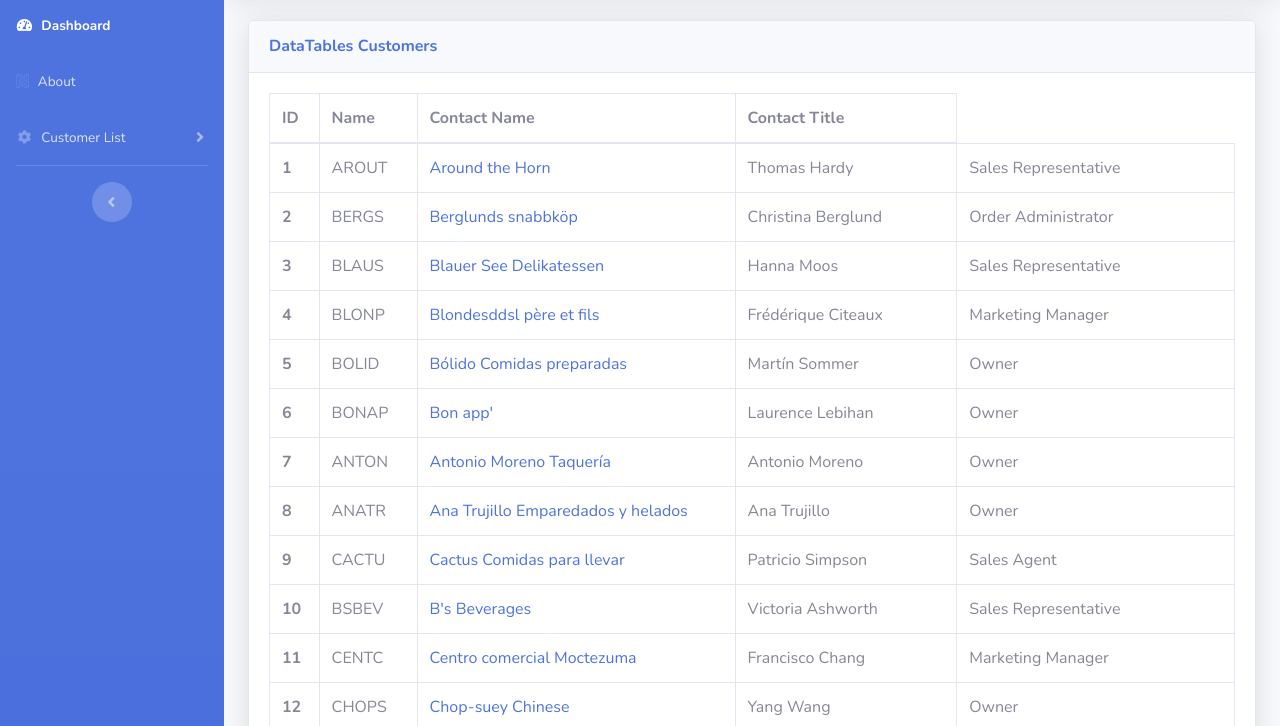
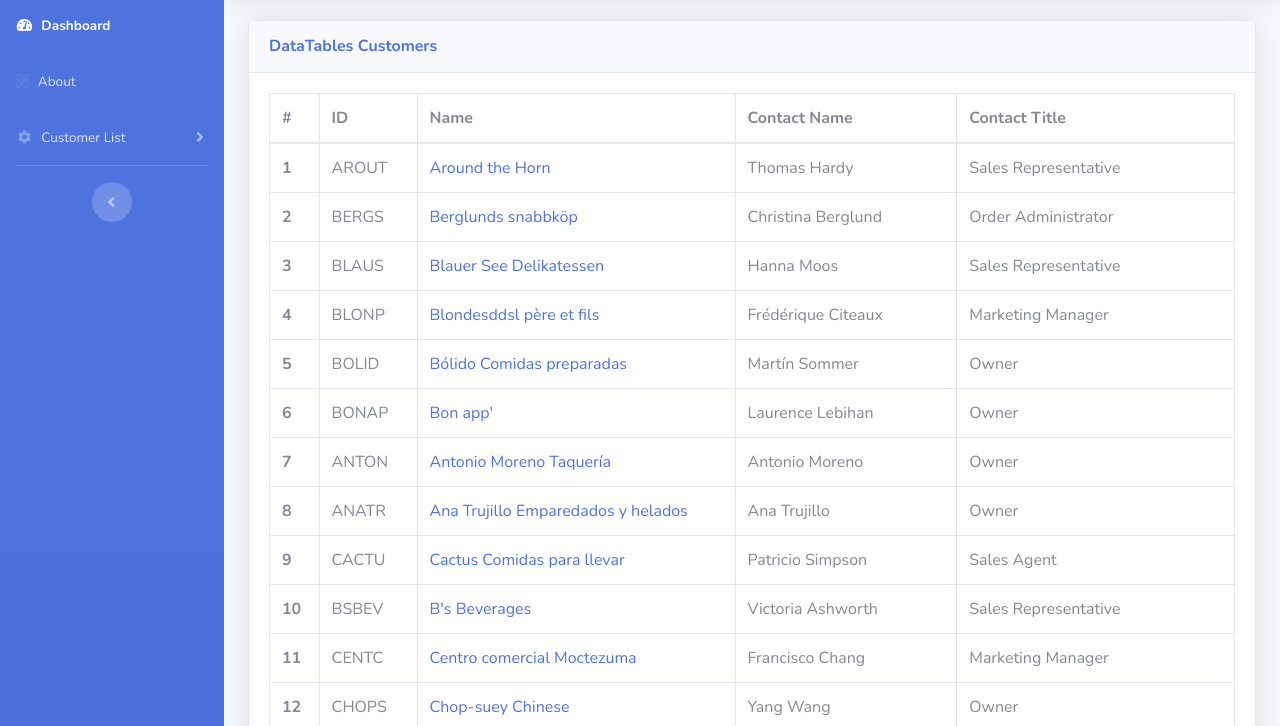
Before and after one commit to godsnew2542/Project_UI, a plain HTML site: page customer.html in a window 1280 px wide. Shown: the part 74-800 px from the top of the page. Drawn offline with nearby package versions, Linux system fonts and the light colour scheme.

Commit message:
เพิ่มในส่วนตราง

```diff
--- a/customer.html
+++ b/customer.html
@@ -141,6 +141,7 @@
                                 <table class="table table-bordered" id="data" width="100%" cellspacing="0" >
                                     <thead>
                                         <tr>
+                                            <th>#</th>
                                             <th>ID</th>
                                             <th>Name</th>
                                             <th>Contact Name</th>
```
